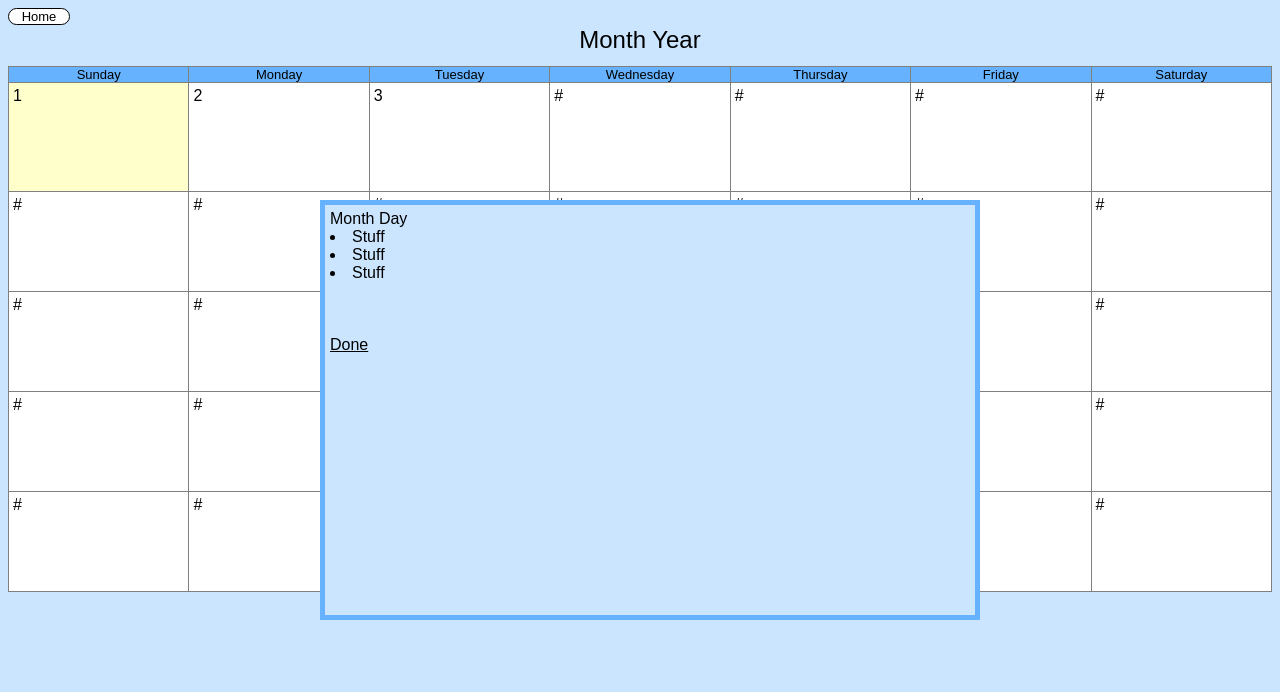
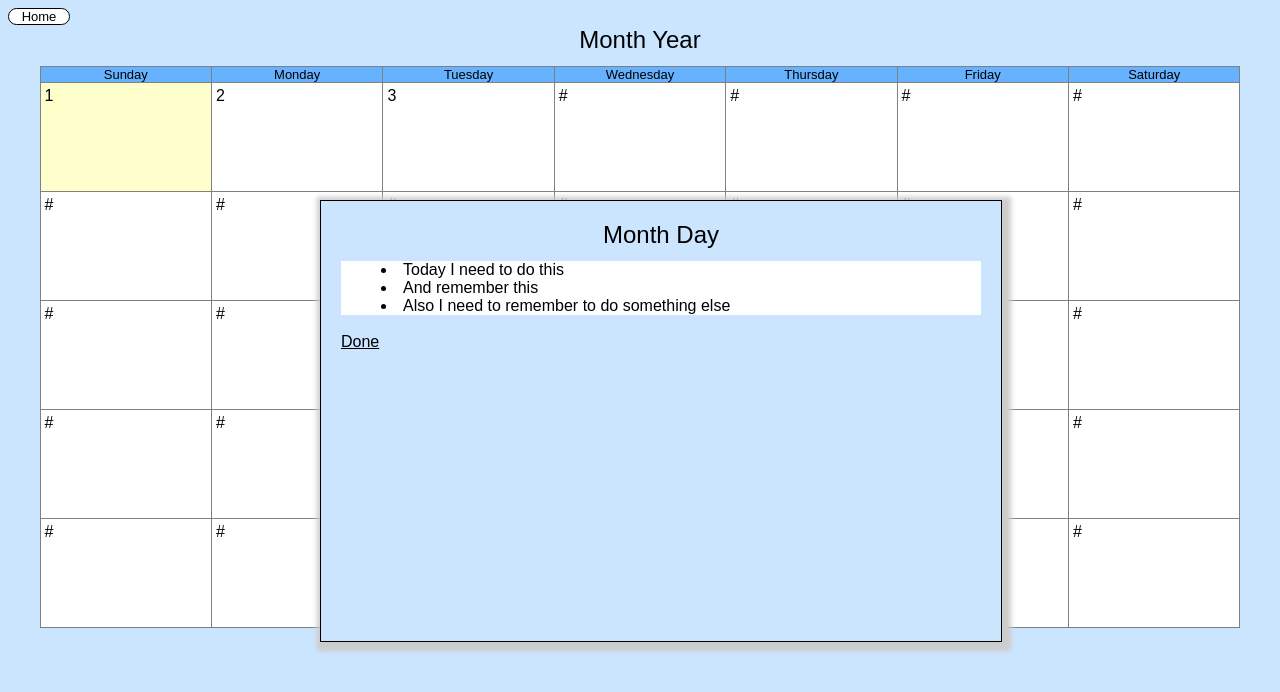
Before and after one commit to stuycs-softdev/proj2-pd6-06-GoodMorning, a Python web app: template Templates/calendar.html in a window 1280 px wide, after a click that opens the changed part. Shown: the top 692 px of the page. Run offline with Jinja, Linux system fonts and the light colour scheme; the template is opened without the code that fills it, so the values that code supplies are empty.

Commit message:
updated edit popup

```diff
--- a/Templates/calendar.html
+++ b/Templates/calendar.html
@@ -15,56 +15,55 @@
 <table border="1">
 <tr><th>Sunday</th><th>Monday</th><th>Tuesday</th><th>Wednesday</th><th>Thursday</th><th>Friday</th><th>Saturday</th></tr>
 
-<div id="light" class="white_content">
-  Month Day
-  <li>Stuff</li>
-  <li>Stuff</li>
-  <li>Stuff</li>
-<a href = "javascript:void(0)" onclick =
+<div id="light" class="expandday">
+  <div class="title">Month Day</div>
+  <li class="normday">Today I need to do this</li>
+  <li class="normday">And remember this</li>
+  <li class="normday">Also I need to remember to do something else</li>
+  <a href = "javascript:void(0)" onclick =
   "document.getElementById('light').style.display='none';document.getElementById('fade').style.display='none'">
   <br>
-  <br>
-  <br>
-  Done</a></div>
+  Done
+  </a></div>
 
 <tr><td class="currday"><a href = "javascript:void(0)" onclick = "document.getElementById('light').style.display='block';document.getElementById('fade').style.display='block'">1</a></td>
-<td class="normday">2</td>
-<td class="normday">3</td>
-<td class="normday">#</td>
-<td class="normday">#</td>
-<td class="normday">#</td>
-<td class="normday">#</td></tr>
+<td class="normday"><a href = "javascript:void(0)" onclick = "document.getElementById('light').style.display='block';document.getElementById('fade').style.display='block'">2</td>
+<td class="normday"><a href = "javascript:void(0)" onclick = "document.getElementById('light').style.display='block';document.getElementById('fade').style.display='block'">3</td>
+<td class="normday"><a href = "javascript:void(0)" onclick = "document.getElementById('light').style.display='block';document.getElementById('fade').style.display='block'">#</td>
+<td class="normday"><a href = "javascript:void(0)" onclick = "document.getElementById('light').style.display='block';document.getElementById('fade').style.display='block'">#</td>
+<td class="normday"><a href = "javascript:void(0)" onclick = "document.getElementById('light').style.display='block';document.getElementById('fade').style.display='block'">#</td>
+<td class="normday"><a href = "javascript:void(0)" onclick = "document.getElementById('light').style.display='block';document.getElementById('fade').style.display='block'">#</td></tr>
 
-<tr><td class="normday">#</td>
-<td class="normday">#</td>
-<td class="normday">#</td>
-<td class="normday">#</td>
-<td class="normday">#</td>
-<td class="normday">#</td>
-<td class="normday">#</td></tr>
+<tr><td class="normday"><a href = "javascript:void(0)" onclick = "document.getElementById('light').style.display='block';document.getElementById('fade').style.display='block'">#</td>
+<td class="normday"><a href = "javascript:void(0)" onclick = "document.getElementById('light').style.display='block';document.getElementById('fade').style.display='block'">#</td>
+<td class="normday"><a href = "javascript:void(0)" onclick = "document.getElementById('light').style.display='block';document.getElementById('fade').style.display='block'">#</td>
+<td class="normday"><a href = "javascript:void(0)" onclick = "document.getElementById('light').style.display='block';document.getElementById('fade').style.display='block'">#</td>
+<td class="normday"><a href = "javascript:void(0)" onclick = "document.getElementById('light').style.display='block';document.getElementById('fade').style.display='block'">#</td>
+<td class="normday"><a href = "javascript:void(0)" onclick = "document.getElementById('light').style.display='block';document.getElementById('fade').style.display='block'">#</td>
+<td class="normday"><a href = "javascript:void(0)" onclick = "document.getElementById('light').style.display='block';document.getElementById('fade').style.display='block'">#</td></tr>
 
-<tr><td class="normday">#</td>
-<td class="normday">#</td>
-<td class="normday">#</td>
-<td class="normday">#</td>
-<td class="normday">#</td>
-<td class="normday">#</td>
-<td class="normday">#</td></tr>
+<tr><td class="normday"><a href = "javascript:void(0)" onclick = "document.getElementById('light').style.display='block';document.getElementById('fade').style.display='block'">#</td>
+<td class="normday"><a href = "javascript:void(0)" onclick = "document.getElementById('light').style.display='block';document.getElementById('fade').style.display='block'">#</td>
+<td class="normday"><a href = "javascript:void(0)" onclick = "document.getElementById('light').style.display='block';document.getElementById('fade').style.display='block'">#</td>
+<td class="normday"><a href = "javascript:void(0)" onclick = "document.getElementById('light').style.display='block';document.getElementById('fade').style.display='block'">#</td>
+<td class="normday"><a href = "javascript:void(0)" onclick = "document.getElementById('light').style.display='block';document.getElementById('fade').style.display='block'">#</td>
+<td class="normday"><a href = "javascript:void(0)" onclick = "document.getElementById('light').style.display='block';document.getElementById('fade').style.display='block'">#</td>
+<td class="normday"><a href = "javascript:void(0)" onclick = "document.getElementById('light').style.display='block';document.getElementById('fade').style.display='block'">#</td></tr>
 
-<tr><td class="normday">#</td>
-<td class="normday">#</td>
-<td class="normday">#</td>
-<td class="normday">#</td>
-<td class="normday">#</td>
-<td class="normday">#</td>
-<td class="normday">#</td></tr>
+<tr><td class="normday"><a href = "javascript:void(0)" onclick = "document.getElementById('light').style.display='block';document.getElementById('fade').style.display='block'">#</td>
+<td class="normday"><a href = "javascript:void(0)" onclick = "document.getElementById('light').style.display='block';document.getElementById('fade').style.display='block'">#</td>
+<td class="normday"><a href = "javascript:void(0)" onclick = "document.getElementById('light').style.display='block';document.getElementById('fade').style.display='block'">#</td>
+<td class="normday"><a href = "javascript:void(0)" onclick = "document.getElementById('light').style.display='block';document.getElementById('fade').style.display='block'">#</td>
+<td class="normday"><a href = "javascript:void(0)" onclick = "document.getElementById('light').style.display='block';document.getElementById('fade').style.display='block'">#</td>
+<td class="normday"><a href = "javascript:void(0)" onclick = "document.getElementById('light').style.display='block';document.getElementById('fade').style.display='block'">#</td>
+<td class="normday"><a href = "javascript:void(0)" onclick = "document.getElementById('light').style.display='block';document.getElementById('fade').style.display='block'">#</td></tr>
 
-<tr><td class="normday">#</td>
-<td class="normday">#</td>
-<td class="normday">#</td>
-<td class="normday">#</td>
-<td class="normday">#</td>
-<td class="normday">#</td>
-<td class="normday">#</td></tr>
+<tr><td class="normday"><a href = "javascript:void(0)" onclick = "document.getElementById('light').style.display='block';document.getElementById('fade').style.display='block'">#</td>
+<td class="normday"><a href = "javascript:void(0)" onclick = "document.getElementById('light').style.display='block';document.getElementById('fade').style.display='block'">#</td>
+<td class="normday"><a href = "javascript:void(0)" onclick = "document.getElementById('light').style.display='block';document.getElementById('fade').style.display='block'">#</td>
+<td class="normday"><a href = "javascript:void(0)" onclick = "document.getElementById('light').style.display='block';document.getElementById('fade').style.display='block'">#</td>
+<td class="normday"><a href = "javascript:void(0)" onclick = "document.getElementById('light').style.display='block';document.getElementById('fade').style.display='block'">#</td>
+<td class="normday"><a href = "javascript:void(0)" onclick = "document.getElementById('light').style.display='block';document.getElementById('fade').style.display='block'">#</td>
+<td class="normday"><a href = "javascript:void(0)" onclick = "document.getElementById('light').style.display='block';document.getElementById('fade').style.display='block'">#</td></tr>
 </table>
 </body></html>
--- a/static/CalStyle.css
+++ b/static/CalStyle.css
@@ -6,6 +6,7 @@
 div.title {
     font: x-large Arial, sans-serif;
     text-align: center;
+    vertical-align: center;
     height: 40px;
     background-color: #CCE5FF;
     color: black;
@@ -15,8 +16,9 @@ div.title {
 table {
     table-layout: fixed;
     border-collapse: collapse;
-    width: 100%;
-    float: center;
+    width: 95%;
+    margin-left:auto;
+    margin-right:auto;
     }
 /* Days of the Week */
 th {
@@ -54,7 +56,7 @@ td:hover{
     z-index: 50;
 }
 
-.white_content {
+.expandday {
     font: medium Arial, sans-serif;
     display: none;
     position: absolute;
@@ -62,11 +64,20 @@ td:hover{
     left: 25%;
     width: 50%;
     height: 50%;
-    padding: 5px;
-    border: 5px solid #66B2FF;
+    padding: 20px;
+    border: 1px solid black;
     background-color: #CCE5FF;
     z-index:1002;
     overflow: auto;
+    -moz-box-shadow:    3px 3px 5px 6px #ccc;
+    -webkit-box-shadow: 3px 3px 5px 6px #ccc;
+    box-shadow:         3px 3px 5px 6px #ccc;
+}
+
+li {
+    font: medium Arial, sans-serif;
+    text-align: left;
+    padding: 0 40px;
 }
 
 .normday {
@@ -104,8 +115,6 @@ td:hover{
     -khtml-border-radius: 10px;
     -moz-border-radius: 10px;
     border-radius: 10px;
-
-
 }
 
 a.button:hover {
```
